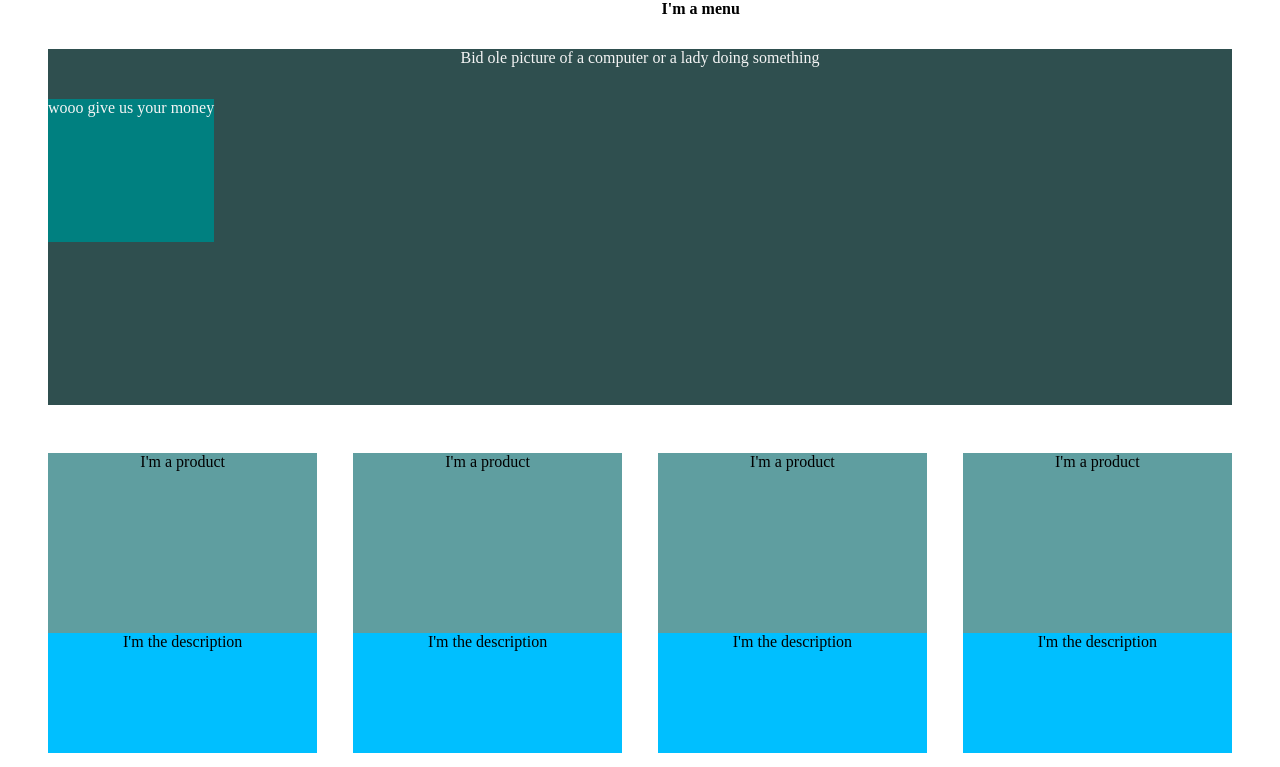
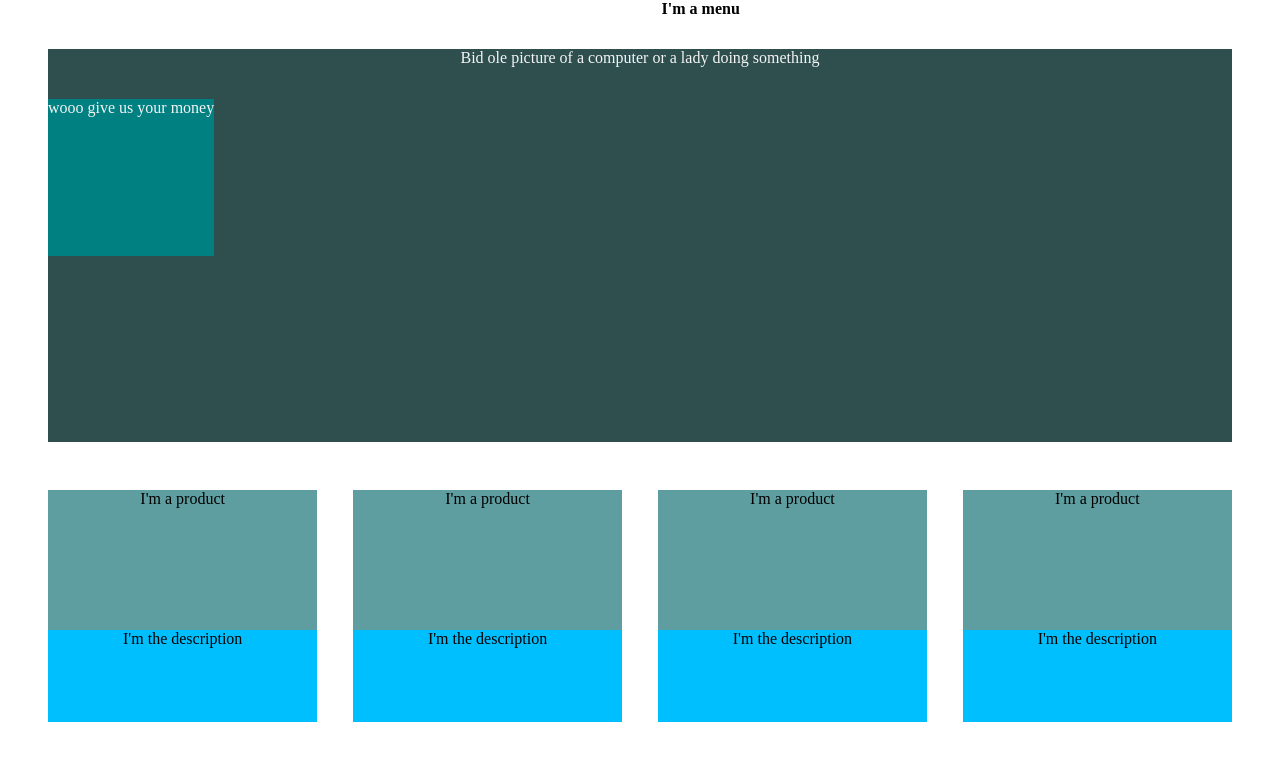
Before and after one commit to kelcc169/microsoft-mock, a plain HTML site: page index.1.html in a window 1280 px wide. Shown: the top 767 px of the page. Drawn offline with Linux system fonts and the light colour scheme.

Commit message:
grid inception

```diff
--- a/css/style.1.css
+++ b/css/style.1.css
@@ -1,6 +1,11 @@
 html, body {
     margin: 0 auto;
     text-align: center;
+}
+
+body {
+    display: grid;
+    grid-template: .01fr 2.5fr .05fr / 1fr ;
 }
 
 header {
@@ -10,7 +15,7 @@ header {
 
 main {
     display: grid;
-    grid-template: 1fr 2.5fr 1fr 2.5fr 1fr / 1fr;
+    grid-template: .8fr 2.5fr .8fr 2.5fr .8fr / 1fr;
 }
 
 .nav {
@@ -31,7 +36,6 @@ main {
 .jumbo {
     height: 100%;
     color: whitesmoke;
-    grid-area: "jumbo";
 }
 
 .big {
@@ -48,26 +52,24 @@ main {
 
 /*smaller pictures*/
 .container {
-    display: flex;
-    flex-direction: column;
-    align-items: center;
-    margin-bottom: 48px;
-    grid-area: "container";
+    display: grid;
+    grid-template: 1fr 1fr 1fr 1fr / 1fr;
+    grid-row-gap: 48px;
+    margin: 24px;
 }
 
 .products {
     background-color: cadetblue;
-    margin-top: 48px;
-    height: 300px;
+    min-height: 100%;
     min-width: 90%;
 }
 
 .image {
-    height: 60%;
+    min-height: 60%;
 }
 
 .smalltext {
-    height: 40%;
+    min-height: 40%;
     background-color: deepskyblue
 }
 
@@ -87,7 +89,7 @@ main {
 
 @media screen and (min-width: 540px) {
     main {
-        grid-template: 1fr 1.1fr 1fr 1.1fr 1fr / 1fr;
+        grid-template: 1fr 1fr 1fr 1fr 1fr / 1fr;
     }
 
     .products {
@@ -98,12 +100,11 @@ main {
 
     .container {
         display: grid;
-        min-height: 600px;
         margin: 48px;
         grid-template-rows: .5fr .5fr;
         grid-template-columns: .5fr .5fr;
         grid-row-gap: 48px;
-        grid-column-gap: 5%;
+        grid-column-gap: 3%;
     }
 
     .footer {
@@ -113,13 +114,16 @@ main {
 }
 
 @media screen and (min-width: 768px) {
+    body {
+        grid-template: .01fr 4.25fr .05fr / 1fr ;
+    }
+
     main {
-        grid-template: 1fr 1.9fr 1fr 1.9fr 1fr / 1fr;
+        grid-template: .9fr 1.5fr .9fr 1.5fr .9fr / 1fr;
     }
 
     .jumbo {
         position: relative;
-        min-height: 475px;
     }
 
     .big {
@@ -150,7 +154,6 @@ main {
 
     .jumbo {
         margin: 0 48px;
-        min-height: 300px;
     }
 
     .products {
@@ -160,7 +163,6 @@ main {
     }
 
     .container {
-        min-height: 300px;
         grid-template-rows: 1fr;
         grid-template-columns: .25fr .25fr .25fr .25fr;
         grid-column-gap: 3%;
```
